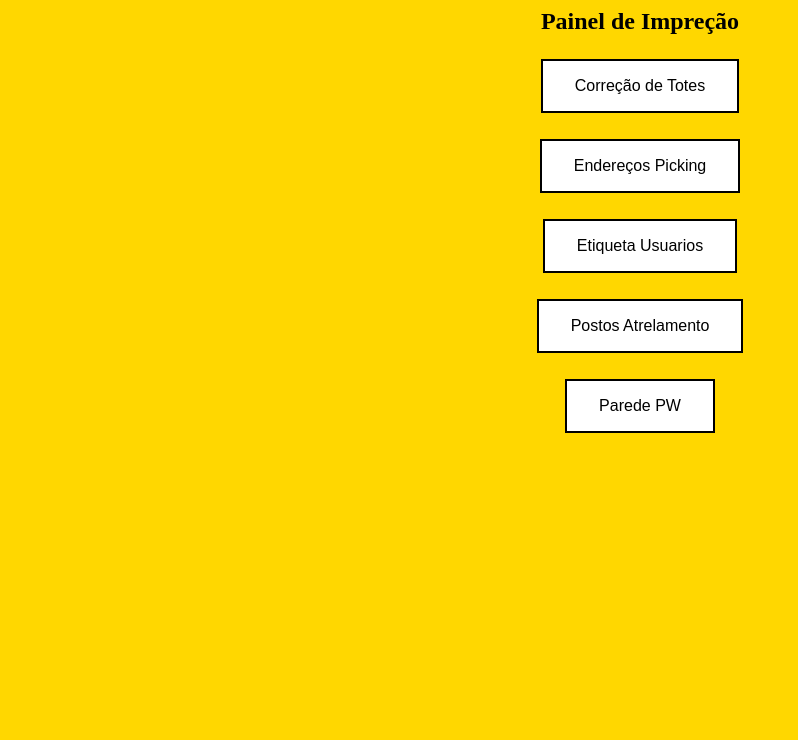
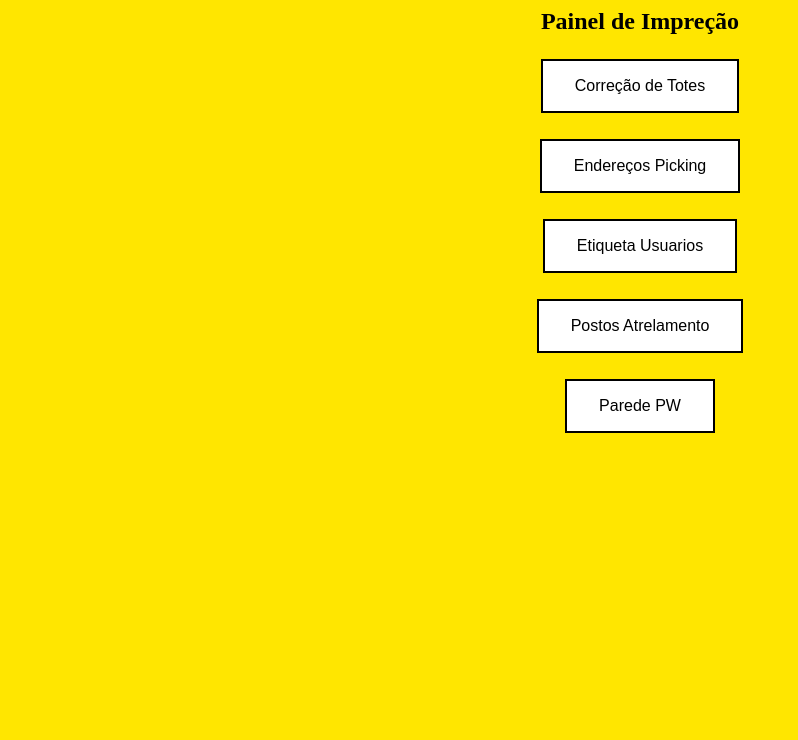
Before and after one commit to JuniorFerreiraS/Projeto-Etiquetas, a plain HTML site: page index.html in a window 1280 px wide. Shown: the part 60-800 px from the top of the page, without its empty margins (0-798 px from the left). Drawn offline with Linux system fonts and the light colour scheme.

Commit message:
Update index.html

```diff
--- a/index.html
+++ b/index.html
@@ -1,6 +1,6 @@
 <!DOCTYPE html>
 <html>
-<body style="background-color:gold">
+<body style="background-color:#FFE600">
 
     <img src="Logotipo_MercadoLivre.png"width="150px" height="36px">
     <br>
```
